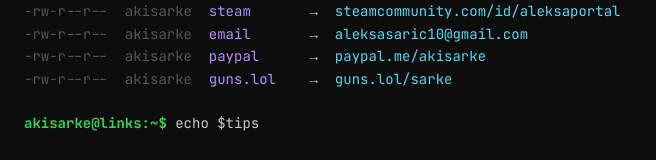
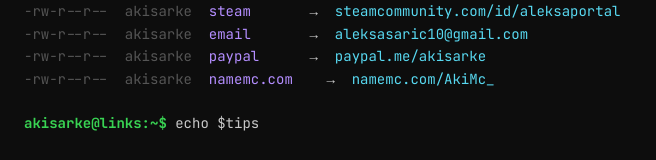
Before and after one commit to akisarke/akisarke.github.io, a plain HTML site: page index.html in a window 1280 px wide. Shown: the part 569-729 px from the top of the page, without its empty margins (0-656 px from the left). Drawn offline with Linux system fonts and the light colour scheme.

Commit message:
Update index.html

```diff
--- a/index.html
+++ b/index.html
@@ -155,7 +155,7 @@
 <span class="line d26 link-row"><span class="m ls-meta">-rw-r--r--  akisarke  </span><span class="p">steam     </span>  →  <a href="https://steamcommunity.com/id/aleksaportal" target="_blank">steamcommunity.com/id/aleksaportal</a></span>
 <span class="line d27 link-row"><span class="m ls-meta">-rw-r--r--  akisarke  </span><span class="p">email     </span>  →  <a href="mailto:aleksasaric10@gmail.com">aleksasaric10@gmail.com</a></span>
 <span class="line d28 link-row"><span class="m ls-meta">-rw-r--r--  akisarke  </span><span class="p">paypal    </span>  →  <a href="https://paypal.me/akisarke" target="_blank">paypal.me/akisarke</a></span>
-<span class="line d29 link-row"><span class="m ls-meta">-rw-r--r--  akisarke  </span><span class="p">guns.lol  </span>  →  <a href="https://guns.lol/sarke" target="_blank">guns.lol/sarke</a></span>
+<span class="line d29 link-row"><span class="m ls-meta">-rw-r--r--  akisarke  </span><span class="p">namemc.com  </span>  →  <a href="https://namemc.com/profile/AkiMc_.1" target="_blank">namemc.com/AkiMc_</a></span>
 <span class="line d30"> </span>
 
 <span class="line d31 prompt"><span class="typed" style="animation-delay:3.1s; animation-duration:0.5s;">echo $tips</span></span>
```
